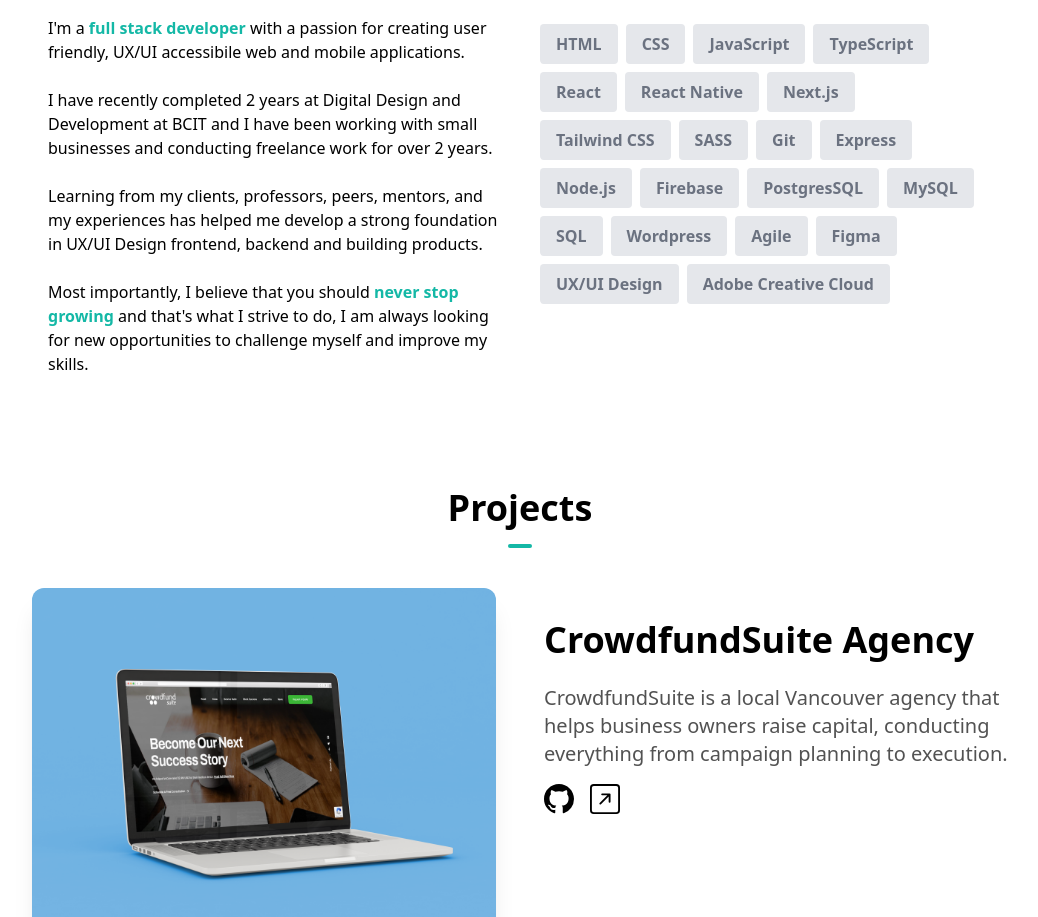
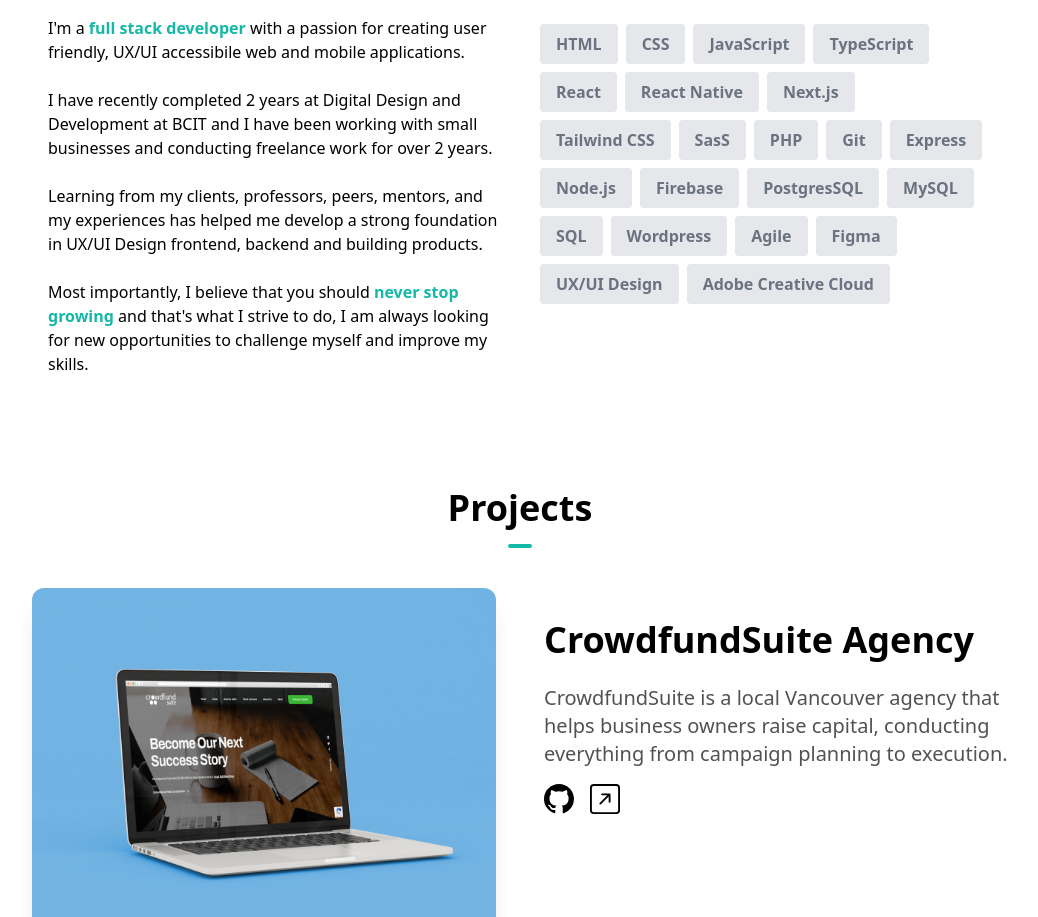
Before and after one commit to LiamBCIT/Portfolio, a Next.js app: page / in a window 1280 px wide. Shown: the part 940-1857 px from the top of the page, without its empty margins (120-1158 px from the left). Built offline with nearby package versions, Linux system fonts and the light colour scheme.

Commit message:
Update AboutSection.tsx

```diff
--- a/components/AboutSection.tsx
+++ b/components/AboutSection.tsx
@@ -14,7 +14,8 @@
   { skill: "React Native"},
   { skill: "Next.js" },
   { skill: "Tailwind CSS" },
-  { skill: "SASS" },
+  { skill: "SasS" },
+  { skill: "PHP" },
   { skill: "Git" },
   { skill: "Express" },
   { skill: "Node.js" },
```
